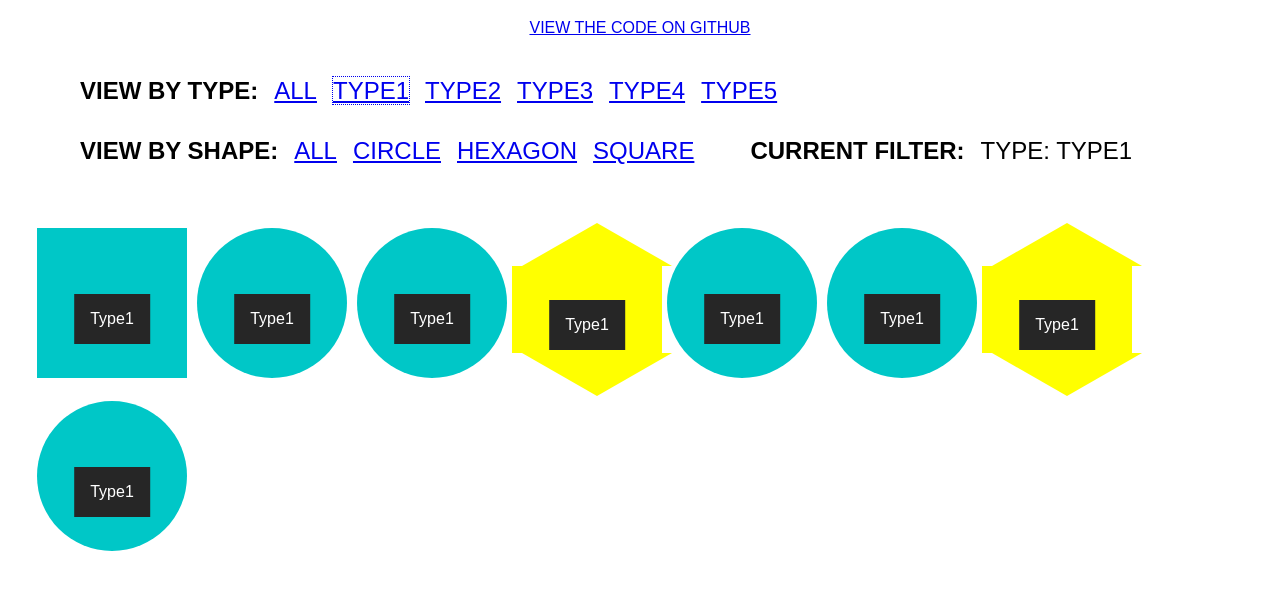
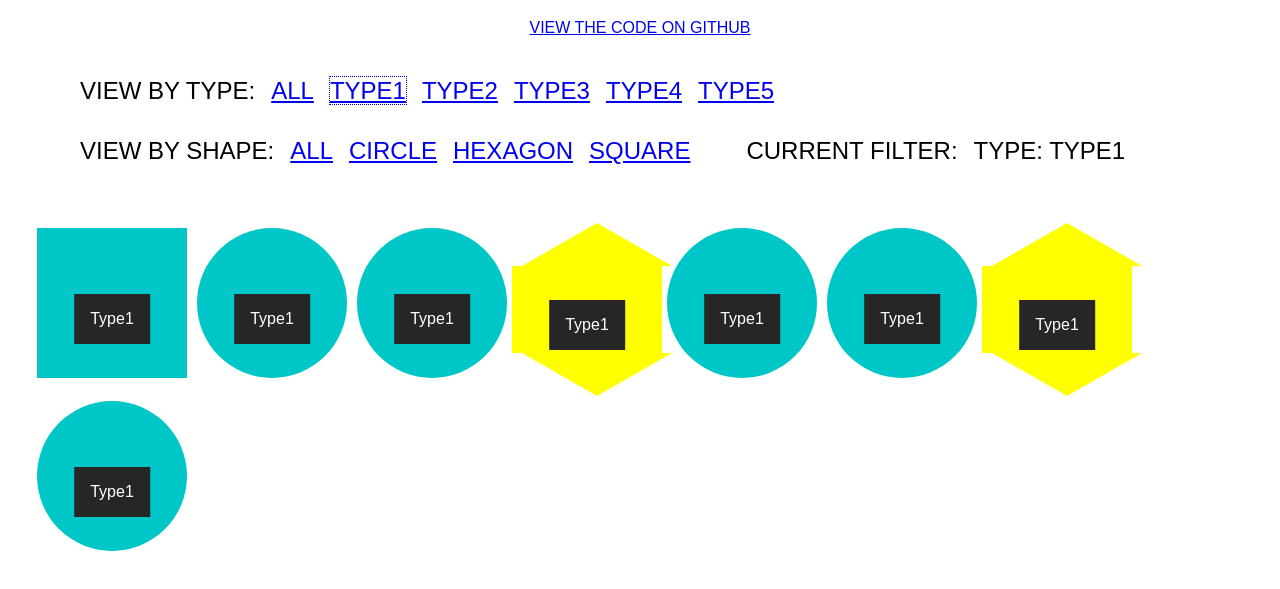
Before and after one commit to melissajclark/content-filtering, a website: page index.html in a window 1280 px wide. Both pictures are taken after a click on the link "TYPE1". Shown: the part 93-682 px from the top of the page. Drawn offline with nearby package versions, Linux system fonts and the light colour scheme.

Commit message:
removed strong on items, set to class of legend with span

```diff
--- a/index.html
+++ b/index.html
@@ -23,7 +23,7 @@
 		<section class="filterResults">
 
 			<ul id="filterOptionsTypes" class="filterNav">
-			<li><strong>View By Type:</strong></li>
+			<li><span class="legend">View By Type:</span></li>
 				<!-- li items appended with jQuery -->
 			</ul>
 		 </section>
@@ -31,7 +31,7 @@
 		<section class="filterResults">
 
 			<ul id="filterOptionsShapes" class="filterNav">
-				<li><strong>View By Shape:</strong></li>
+				<li><span class="legend">View By Shape:</span></li>
 				<!-- li items appended with jQuery -->
 			</ul>
 		</section>
@@ -39,7 +39,7 @@
 		<section class="filterResults filterResultsCurrent">
 
 			<ul id="filterOptionsCurrent" class="filterNav">
-				<li><strong>Current Filter:</strong>
+				<li><span class="legend">Current Filter:</span>
 				<li><span class="currentChoice"><!-- content appended with jQuery --></span></li>
 			</ul>
 		</section>
```
